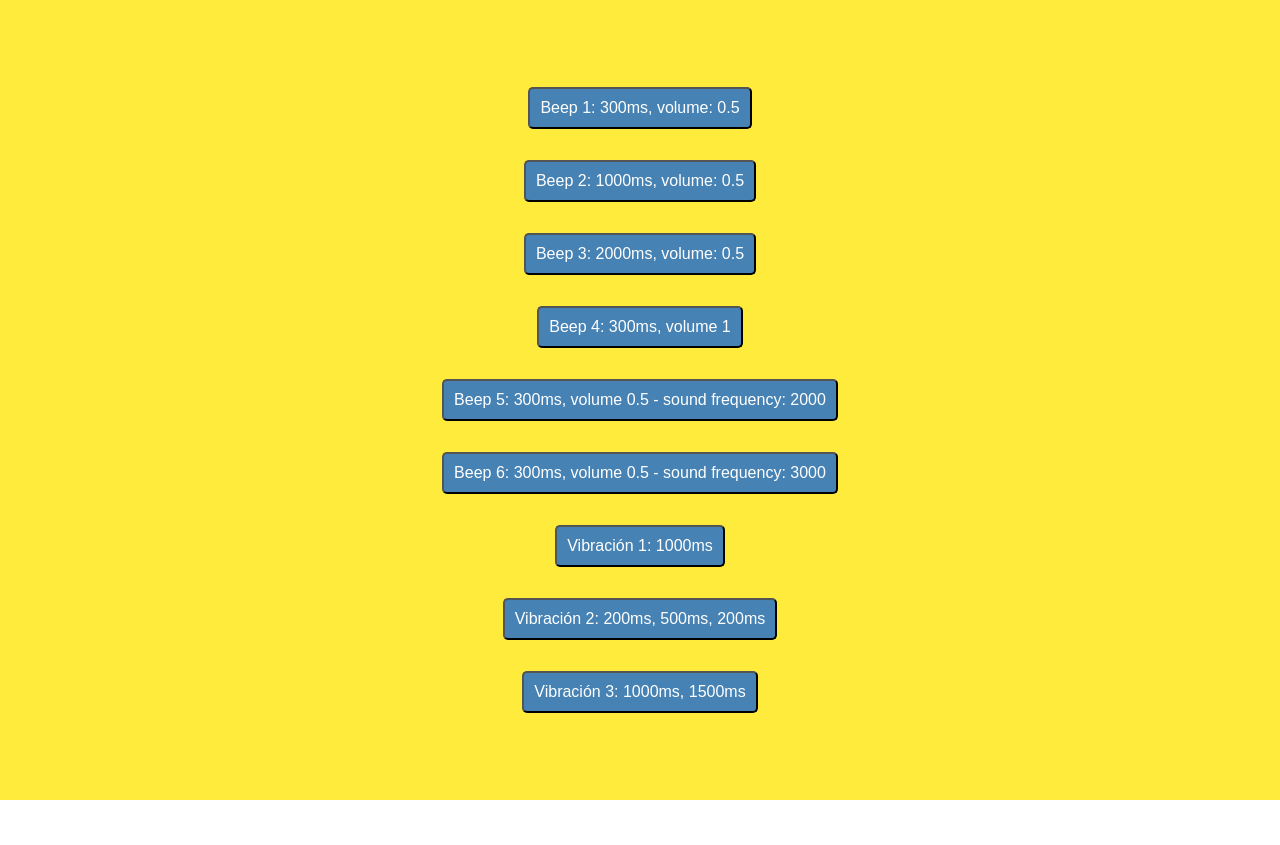
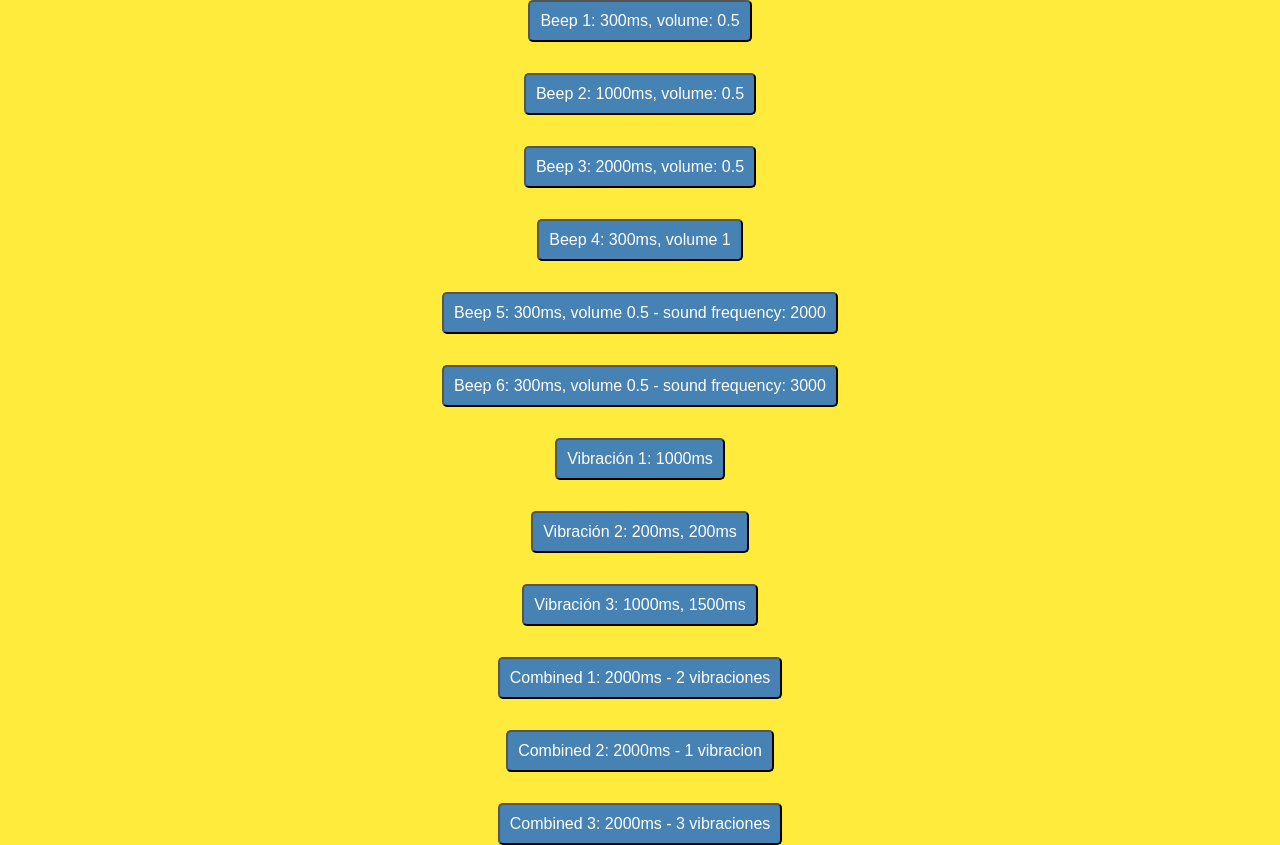
Before and after one commit to rjpizarro-meli/beeper, a React (Create React App) app: page / in a window 1280 px wide. Before the commit the page ends 800 px from the top, so only its background shows below. Built offline with nearby package versions, Linux system fonts and the light colour scheme.

Commit message:
fix vibration patterns

```diff
--- a/src/App.js
+++ b/src/App.js
@@ -73,14 +73,44 @@ function App() {
                   onClick={() => vibrate({ pattern: [200, 500, 200] })}
                   size="large"
                 >
-                  {i18n.gettext('Vibración 2: 200ms, 500ms, 200ms')}
+                  {i18n.gettext('Vibración 2: 200ms, 200ms')}
                 </Button>
                 <br />
                 <Button
-                  onClick={() => vibrate({ pattern: [1000, 1500] })}
+                  onClick={() => vibrate({ pattern: [1000, 500, 1500] })}
                   size="large"
                 >
                   {i18n.gettext('Vibración 3: 1000ms, 1500ms')}
+                </Button>
+                <br />
+                <Button
+                  onClick={() => {
+                    beep({ time: 2000 })
+                    vibrate({ pattern: [800, 400, 800] })
+                  }}
+                  size="large"
+                >
+                  {i18n.gettext('Combined 1: 2000ms - 2 vibraciones')}
+                </Button>
+                <br />
+                <Button
+                  onClick={() => {
+                    beep({ time: 2000 })
+                    vibrate({ pattern: [2000] })
+                  }}
+                  size="large"
+                >
+                  {i18n.gettext('Combined 2: 2000ms - 1 vibracion')}
+                </Button>
+                <br />
+                <Button
+                  onClick={() => {
+                    beep({ time: 2000 })
+                    vibrate({ pattern: [500, 250, 500, 250, 500] })
+                  }}
+                  size="large"
+                >
+                  {i18n.gettext('Combined 3: 2000ms - 3 vibraciones')}
                 </Button>
               </div>
             )
--- a/src/Beeper.js
+++ b/src/Beeper.js
@@ -30,7 +30,7 @@ class Beeper extends React.Component {
     gainNode.connect(this.audioContext.destination);
     gainNode.gain.value = beepVolume;
     oscillatorNode.start(this.audioContext.currentTime);
-    oscillatorNode.stop(this.audioContext.currentTime + (beepTime * 0.0012));
+    oscillatorNode.stop(this.audioContext.currentTime + (beepTime * 0.001));
   };
 
   vibrate = ({ pattern } = {}) => {
```
